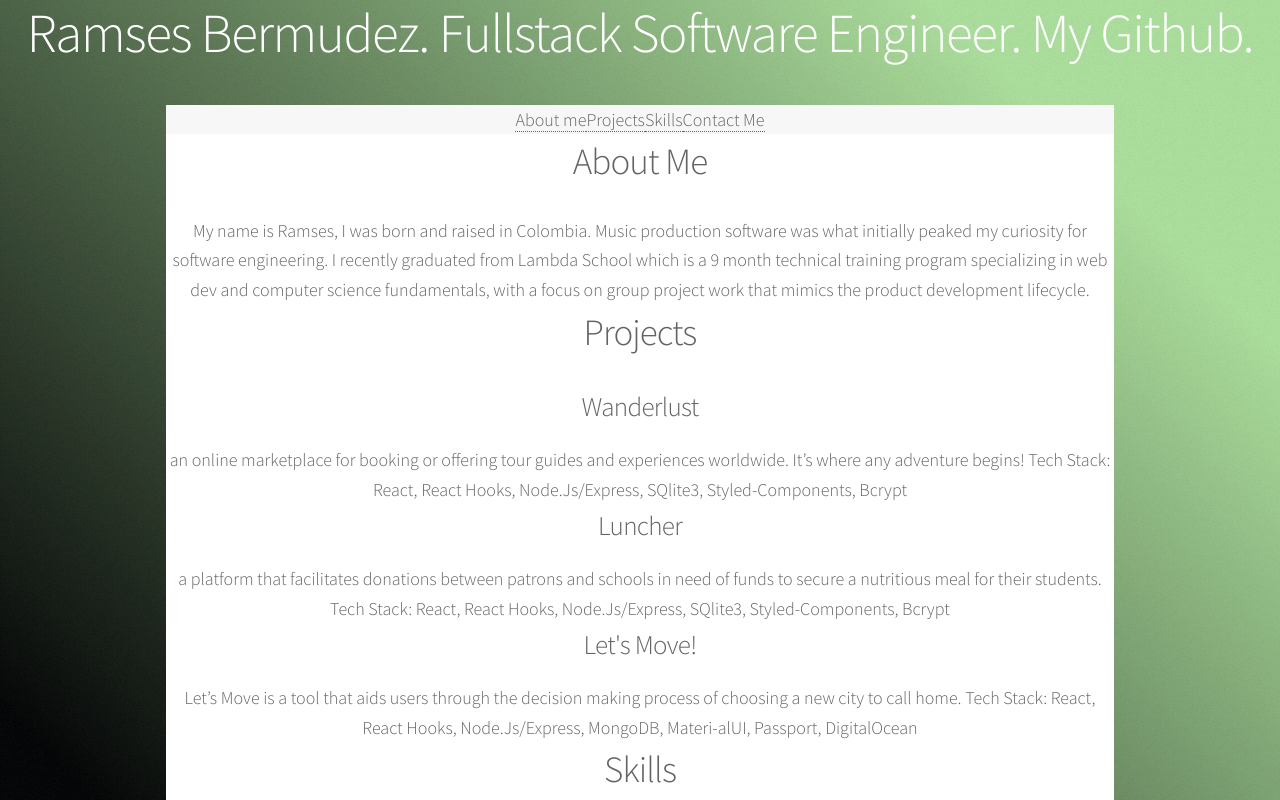
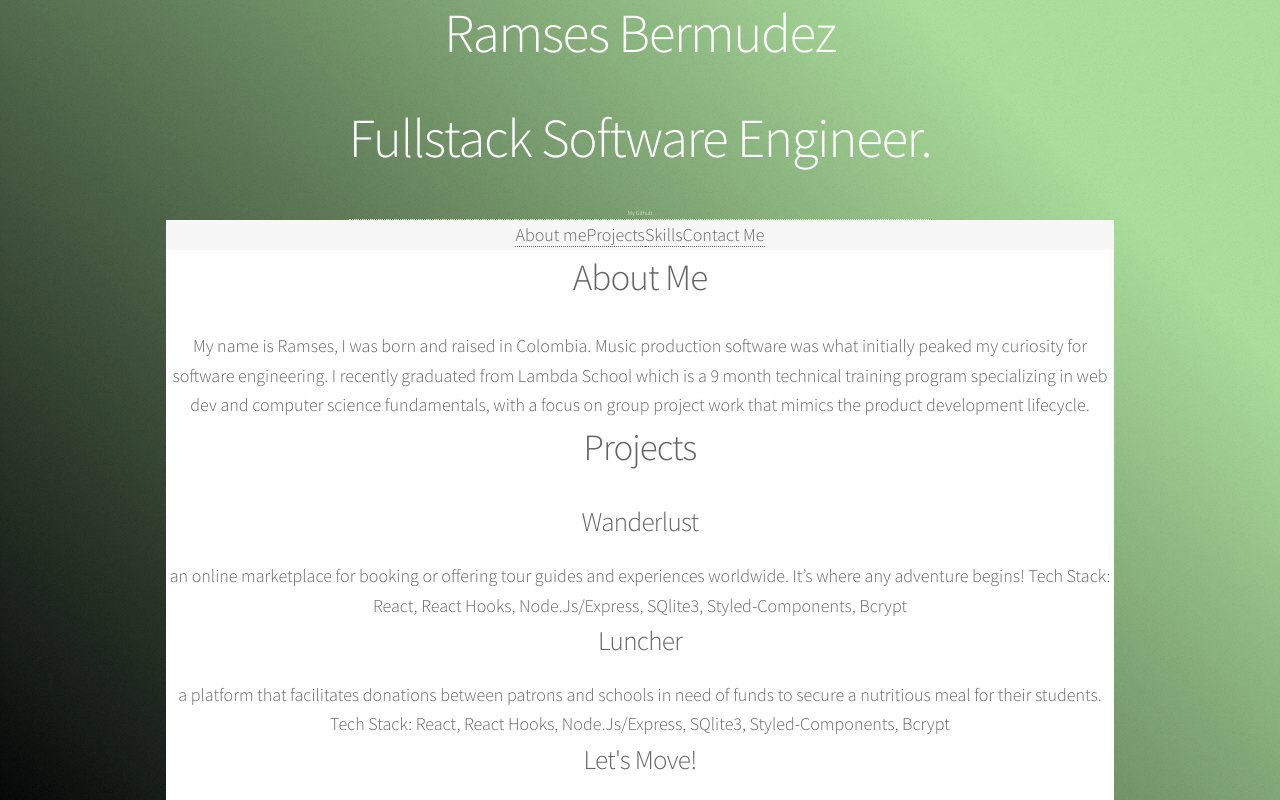
Before and after one commit to RamsesGB/react-portfolio, a React (Create React App) app in the folder ramses-portfolio/: page / in a window 1280 px wide. Shown: the top 800 px of the page. Built offline with nearby package versions, Linux system fonts and the light colour scheme.

Commit message:
added navbar

```diff
--- a/ramses-portfolio/src/Components/header.js
+++ b/ramses-portfolio/src/Components/header.js
@@ -4,7 +4,9 @@ import "../App/App.css";
 function Header() {
   return (
     <div className="App-header">
-      <h1>Ramses Bermudez. Fullstack Software Engineer. My Github.</h1>
+      <h1>Ramses Bermudez</h1>
+      <h1>Fullstack Software Engineer.</h1>
+      <a className="Git-Link" href="https://github.com/RamsesGB">My Github</a>
     </div>
   );
 }
```
